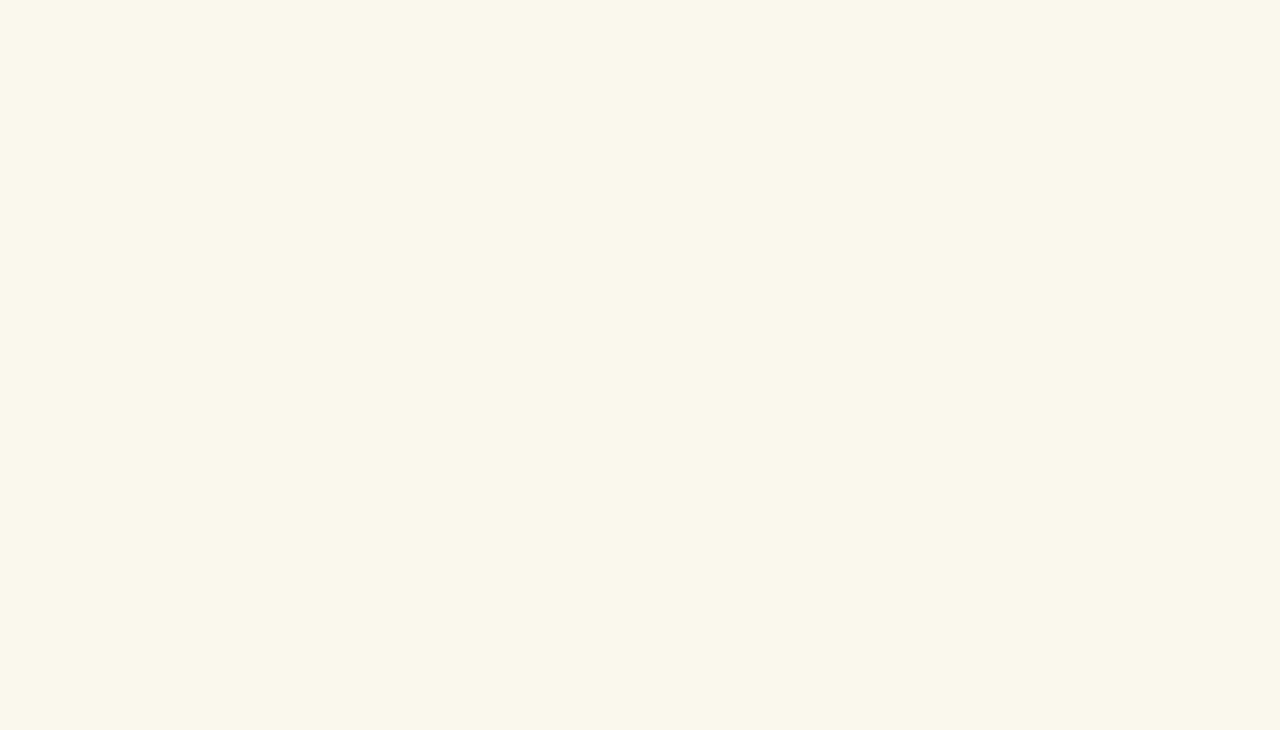
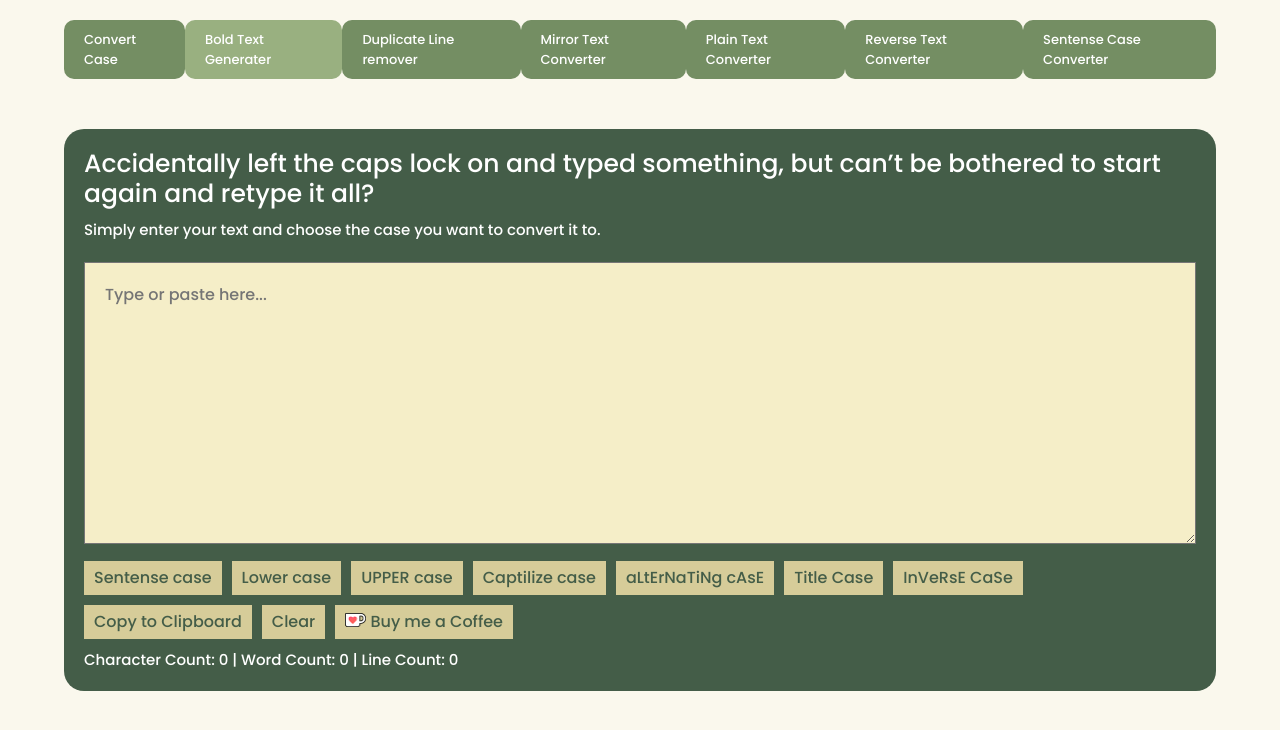
Before and after one commit to Karthik-Kahil/case-converter, a React (Vite) app: page /bold-text-generater in a window 1280 px wide. Before the commit this address had no page. Shown: the top 730 px of the page. Built offline with nearby package versions, Linux system fonts and the light colour scheme.

Commit message:
components updates

```diff
--- a/src/App.jsx
+++ b/src/App.jsx
@@ -11,6 +11,30 @@ function App() {
         <Routes>
           <Route element={<AppLayout />}>
             <Route path="/" element={<CaseConvert />}></Route>
+            <Route
+              path="/bold-text-generater"
+              element={<CaseConvert />}
+            ></Route>
+            <Route
+              path="/duplicate-line-remover"
+              element={<CaseConvert />}
+            ></Route>
+            <Route
+              path="/mirror-text-converter"
+              element={<CaseConvert />}
+            ></Route>
+            <Route
+              path="/plain-text-converter"
+              element={<CaseConvert />}
+            ></Route>
+            <Route
+              path="/reverse-text-converter"
+              element={<CaseConvert />}
+            ></Route>
+            <Route
+              path="/sentense-text-converter"
+              element={<CaseConvert />}
+            ></Route>
           </Route>
         </Routes>
       </BrowserRouter>
--- a/src/Features/Navbar/NavBar.jsx
+++ b/src/Features/Navbar/NavBar.jsx
@@ -12,13 +12,15 @@ function NavBar() {
   return (
     <nav>
       <StyledUl>
-        <NavLinks>Convert Case</NavLinks>
-        <NavLinks>Bold Text Generater</NavLinks>
-        <NavLinks>Duplicate Line remover</NavLinks>
-        <NavLinks>Mirror Text Converter</NavLinks>
-        <NavLinks>Plain Text Converter</NavLinks>
-        <NavLinks>Reverse Text Converter</NavLinks>
-        <NavLinks>Sentense Case Converter</NavLinks>
+        <NavLinks to="/">Convert Case</NavLinks>
+        <NavLinks to="/bold-text-generater">Bold Text Generater</NavLinks>
+        <NavLinks to="/duplicate-line-remover">Duplicate Line remover</NavLinks>
+        <NavLinks to="/mirror-text-converter">Mirror Text Converter</NavLinks>
+        <NavLinks to="/plain-text-converter">Plain Text Converter</NavLinks>
+        <NavLinks to="/reverse-text-converter">Reverse Text Converter</NavLinks>
+        <NavLinks to="/sentense-text-converter">
+          Sentense Case Converter
+        </NavLinks>
       </StyledUl>
     </nav>
   );
--- a/src/Features/Navbar/NavLink.jsx
+++ b/src/Features/Navbar/NavLink.jsx
@@ -20,10 +20,10 @@ const StyledLink = styled.li`
 `;
 
 // eslint-disable-next-line react/prop-types
-function NavLinks({ children }) {
+function NavLinks({ children, to }) {
   return (
     <StyledLink>
-      <NavLink>{children}</NavLink>
+      <NavLink to={to}>{children}</NavLink>
     </StyledLink>
   );
 }
--- a/src/Pages/Home/CaseConvert.jsx
+++ b/src/Pages/Home/CaseConvert.jsx
@@ -5,6 +5,7 @@ import { useDispatch, useSelector } from "react-redux";
 import {
   capitalizeCase,
   clear,
+  copyClipBoard,
   inverseCase,
   lowerCase,
   sentenceCase,
@@ -48,7 +49,10 @@ function CaseConvert() {
     dispatch(textLoader(e.target.value));
   };
 
-  const copiedSucessfully = () => toast("Copied to clipboard");
+  const copiedSucessfully = () => {
+    toast("Copied to clipboard");
+    dispatch(copyClipBoard());
+  };
 
   return (
     <div>
@@ -78,6 +82,14 @@ function CaseConvert() {
         <Button onClick={copiedSucessfully}>Copy to Clipboard</Button>
         <Toaster />
         <Button onClick={() => dispatch(clear())}>Clear</Button>
+        <Button>
+          <img
+            src="../../public/kofi.png"
+            alt="Buy a coffee"
+            style={{ height: "14px", width: "21px" }}
+          />{" "}
+          Buy me a Coffee
+        </Button>
         <div>
           <p>
             Character Count: {charactersCount} | Word Count: {wordCount} | Line
--- a/src/Pages/Home/convertSlice.js
+++ b/src/Pages/Home/convertSlice.js
@@ -1,4 +1,5 @@
 import { createSlice } from "@reduxjs/toolkit";
+import { copyTextToClipboard } from "../../Utils/copyclip";
 
 const initialState = {
   currentText: "",
@@ -37,6 +38,9 @@ const convertslice = createSlice({
         .map((word) => word.charAt(0).toUpperCase() + word.slice(1))
         .join(" ");
     },
+    copyClipBoard(state) {
+      copyTextToClipboard(state.currentText);
+    },
     inverseCase(state) {
       const sentence = state.currentText.toUpperCase("").split(" ");
       state.currentText = sentence
@@ -55,6 +59,7 @@ export const {
   lowerCase,
   upperCase,
   capitalizeCase,
+  copyClipBoard,
   inverseCase,
   clear,
 } = convertslice.actions;
--- /dev/null
+++ b/src/Utils/copyclip.js
@@ -0,0 +1,7 @@
+export async function copyTextToClipboard(text) {
+  if ("clipboard" in navigator) {
+    return await navigator.clipboard.writeText(text);
+  } else {
+    return document.execCommand("copy", true, text);
+  }
+}
```
Also changed, not shown: public/kofi.png (added).
